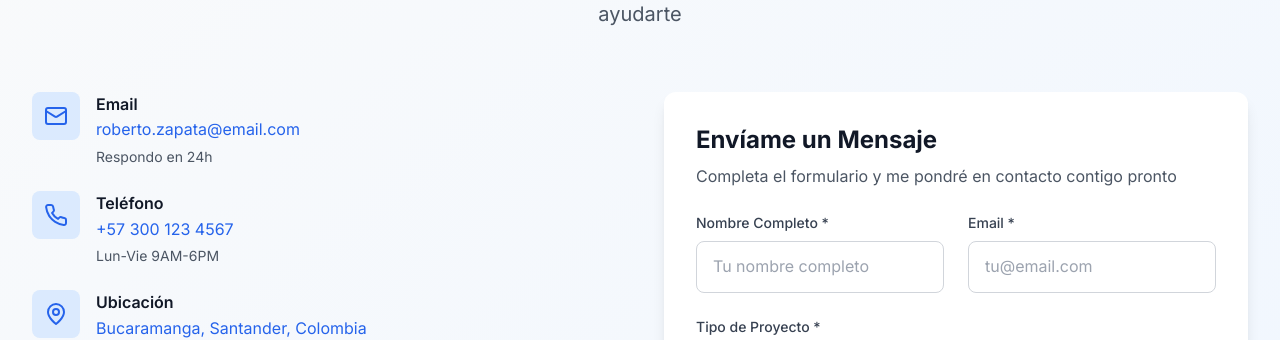
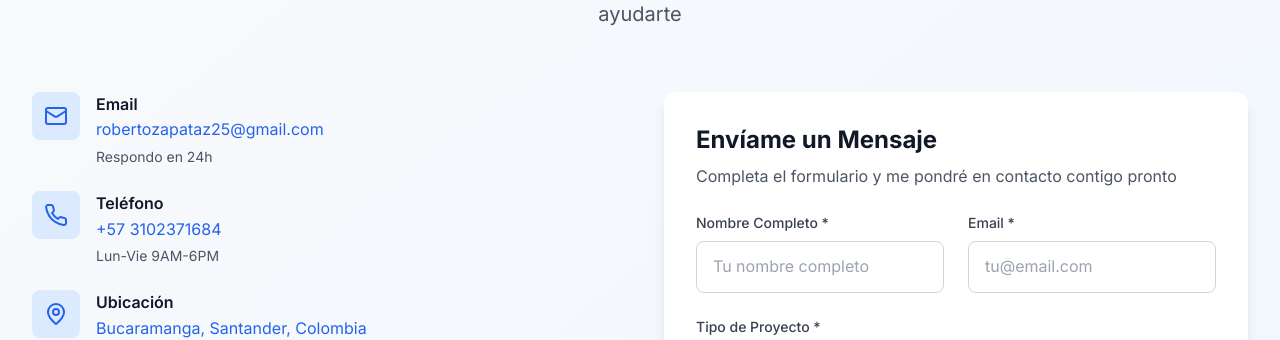
Before and after one commit to RobertoCZapata/roberto-zapata-portafolio, a Next.js app: page / in a window 1280 px wide. Shown: the part 7149-7489 px from the top of the page. Built offline with nearby package versions, Linux system fonts and the light colour scheme.

Commit message:
update phone number and email adress

```diff
--- a/src/data/personal.ts
+++ b/src/data/personal.ts
@@ -6,8 +6,8 @@ export const personalInfo: PersonalInfo = {
   summary: "Senior Frontend Developer con 6+ años de experiencia construyendo aplicaciones web escalables y de alto rendimiento. Especialista en React, Next.js, TypeScript y Testing automatizado. Actualmente desarrollando para TicketMaster en Globant con comunicación 100% en inglés.",
   profileImage: "/images/profile.jpg",
   contactInfo: {
-    email: "roberto.zapata@email.com",
-    phone: "+57 300 123 4567",
+    email: "robertozapataz25@gmail.com",
+    phone: "+57 3102371684",
     location: "Bucaramanga, Santander, Colombia",
     website: "https://roberto-zapata.dev",
     linkedin: "https://linkedin.com/in/robertoczapata",
```
